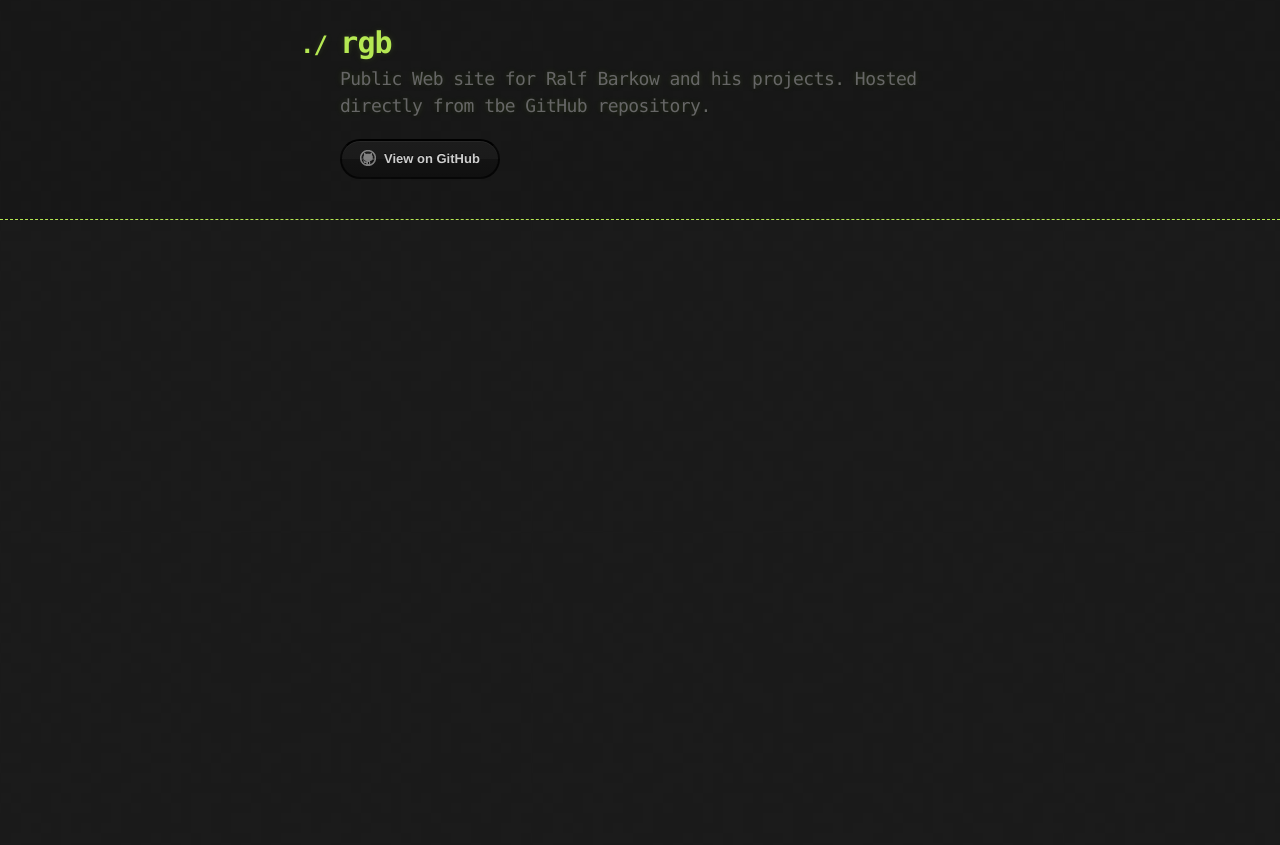
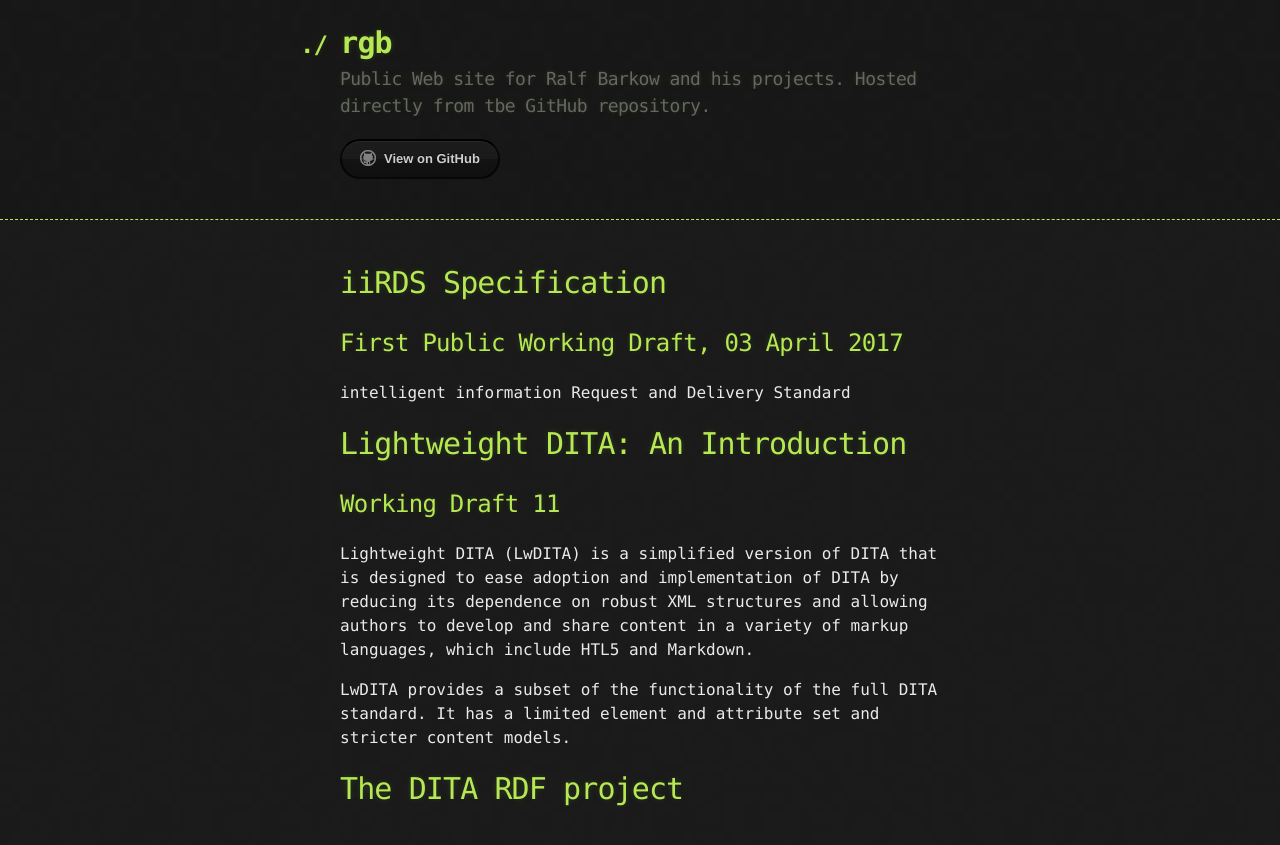
Before and after one commit to RalfBarkow/RalfBarkow.github.io, a Jekyll site: the page built from index.md, in a window 1280 px wide. Shown: the top 845 px of the page. Built offline with Jekyll 4.4.1, drawn with Linux system fonts in a browser that asks for light colours; our own code applies the rules of GitHub Pages for plain Markdown files.

Commit message:
Add iiRDS, LwDITA, and dita-rdf

```diff
--- a/index.md
+++ b/index.md
@@ -1,3 +1,15 @@
 ---
 layout: default
 ---
+
+# iiRDS Specification
+## First Public Working Draft, 03 April 2017
+intelligent information Request and Delivery Standard
+
+# Lightweight DITA: An Introduction
+## Working Draft 11
+Lightweight DITA (LwDITA) is a simplified version of DITA that is designed to ease adoption and implementation of DITA by reducing its dependence on robust XML structures and allowing authors to develop and share content in a variety of markup languages, which include HTL5 and Markdown.
+
+LwDITA provides a subset of the functionality of the full DITA standard. It has a limited element and attribute set and stricter content models.
+
+# The DITA RDF project
```
